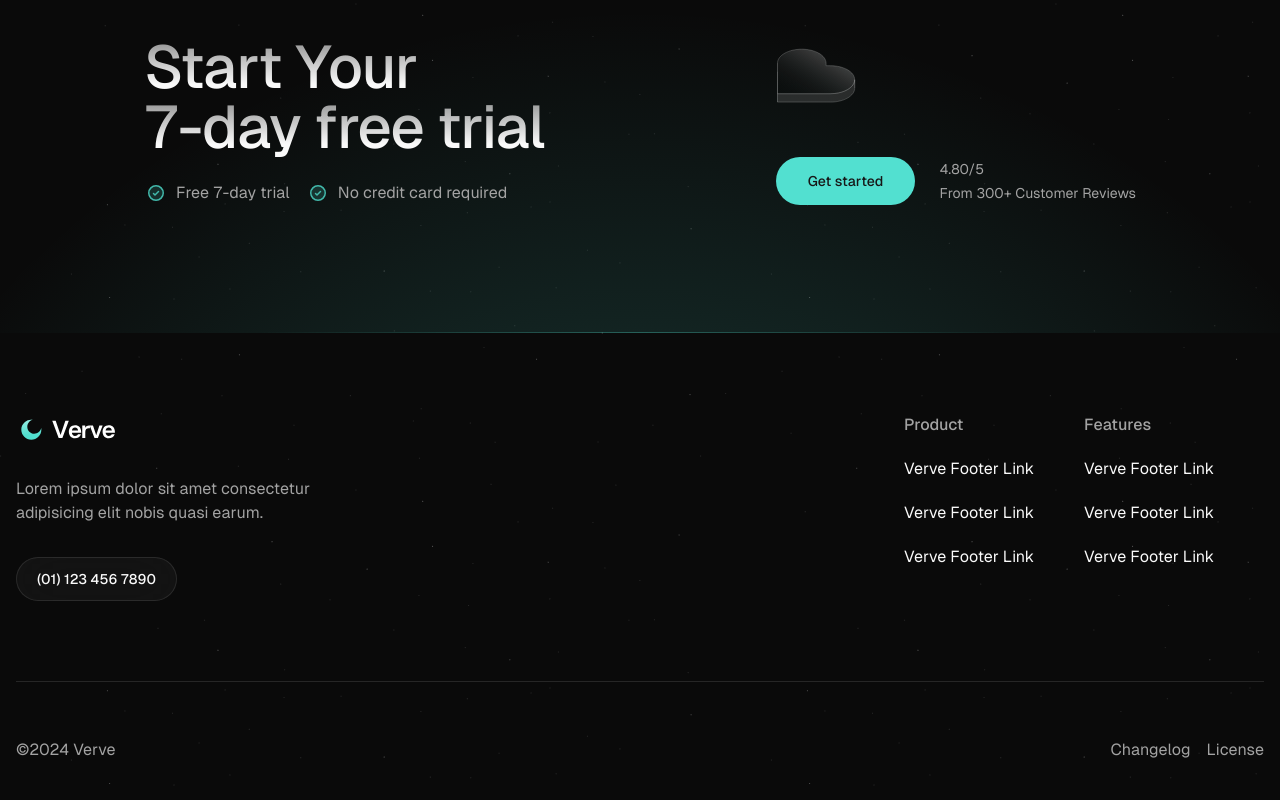
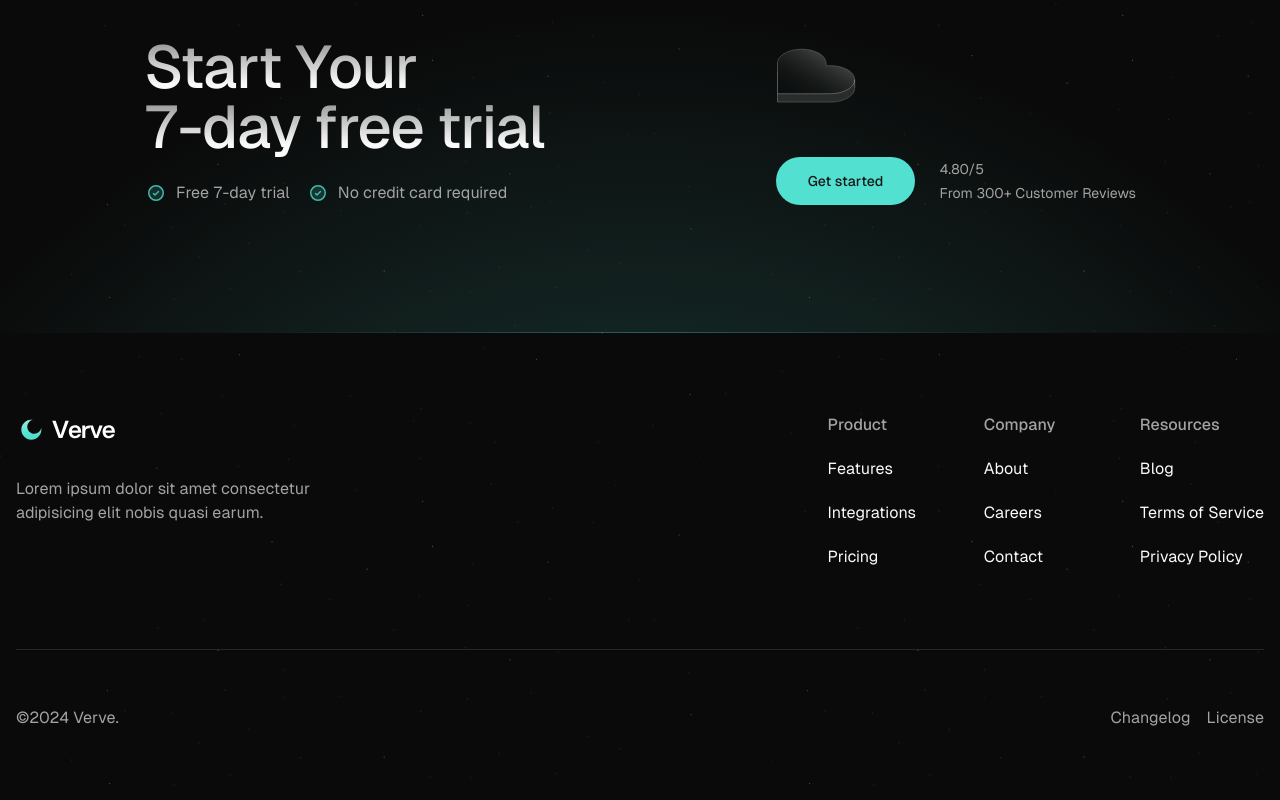
Before and after one commit to fikrirakala/verve, a Next.js app: page / in a window 1280 px wide. Shown: the part 7255-8055 px from the top of the page. Built offline with nearby package versions, Linux system fonts and the light colour scheme; grey boxes are pictures that could not be loaded.

Commit message:
Refactor Footer

```diff
--- a/src/components/footer.tsx
+++ b/src/components/footer.tsx
@@ -1,7 +1,59 @@
 import Image from "next/image";
 import Link from "next/link";
 
-import { Button } from "./ui/button";
+const footerLinks = [
+  {
+    title: "Product",
+    links: [
+      {
+        title: "Features",
+        href: "/",
+      },
+      {
+        title: "Integrations",
+        href: "/",
+      },
+      {
+        title: "Pricing",
+        href: "/",
+      },
+    ],
+  },
+  {
+    title: "Company",
+    links: [
+      {
+        title: "About",
+        href: "/",
+      },
+      {
+        title: "Careers",
+        href: "/",
+      },
+      {
+        title: "Contact",
+        href: "/",
+      },
+    ],
+  },
+  {
+    title: "Resources",
+    links: [
+      {
+        title: "Blog",
+        href: "/",
+      },
+      {
+        title: "Terms of Service",
+        href: "/",
+      },
+      {
+        title: "Privacy Policy",
+        href: "/",
+      },
+    ],
+  },
+];
 
 export default function Footer() {
   return (
@@ -16,40 +68,29 @@ export default function Footer() {
               Lorem ipsum dolor sit amet consectetur adipisicing elit nobis
               quasi earum.
             </p>
-            <Button variant="secondary" className="rounded-full">
-              (01) 123 456 7890
-            </Button>
           </div>
-          <div className="grid grid-cols-2">
-            <div className="flex min-w-[180px] flex-col gap-5">
-              <h6 className="text-muted-foreground font-medium">Product</h6>
-              <Link href="/" className="hover:text-primary">
-                Verve Footer Link
-              </Link>
-              <Link href="/" className="hover:text-primary">
-                Verve Footer Link
-              </Link>
-              <Link href="/" className="hover:text-primary">
-                Verve Footer Link
-              </Link>
-            </div>
-            <div className="flex min-w-[180px] flex-col gap-5">
-              <h6 className="text-muted-foreground font-medium">Features</h6>
-              <Link href="/" className="hover:text-primary">
-                Verve Footer Link
-              </Link>
-              <Link href="/" className="hover:text-primary">
-                Verve Footer Link
-              </Link>
-              <Link href="/" className="hover:text-primary">
-                Verve Footer Link
-              </Link>
-            </div>
+          <div className="grid grid-cols-3 gap-8">
+            {footerLinks.map((link) => (
+              <div key={link.title} className="flex flex-col gap-5">
+                <h6 className="font-medium text-muted-foreground">
+                  {link.title}
+                </h6>
+                {link.links.map((item) => (
+                  <Link
+                    key={item.title}
+                    href={item.href}
+                    className="hover:text-primary"
+                  >
+                    {item.title}
+                  </Link>
+                ))}
+              </div>
+            ))}
           </div>
         </div>
 
         <div className="flex flex-col items-center justify-between gap-8 border-t py-14 md:flex-row">
-          <div className="text-muted-foreground">&copy;2024 Verve</div>
+          <div className="text-muted-foreground">&copy;2024 Verve.</div>
           <div className="flex justify-end gap-4">
             <Link
               href="/"
```
